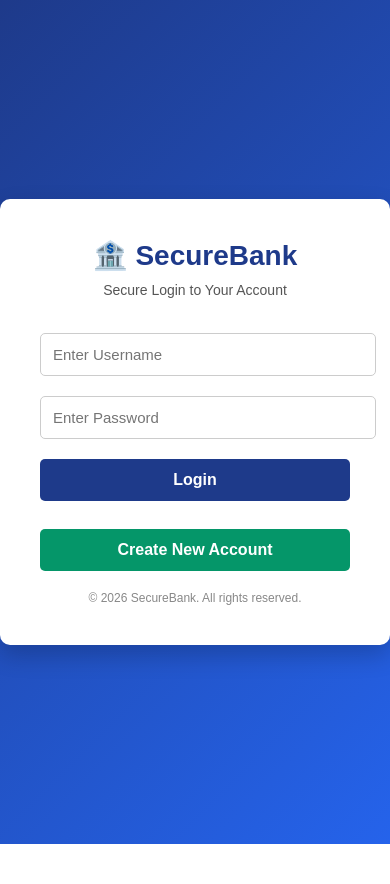
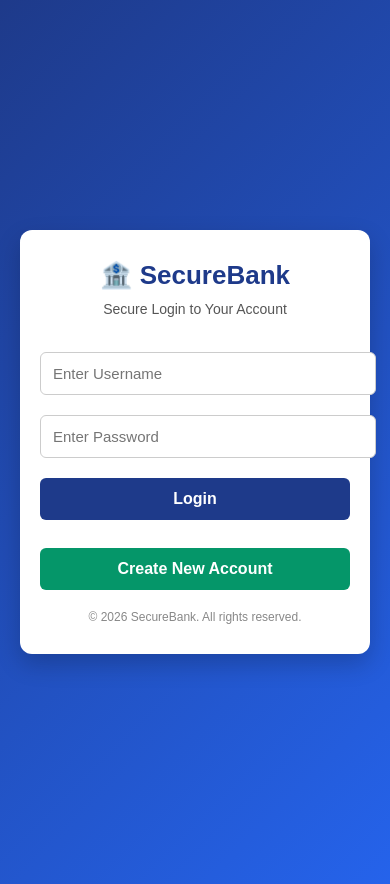
Before and after one commit to omkarshindeos2111-collab/SecureBank, a Flask app: page /login in a window 390 px wide. Before the commit the page ends 844 px from the top, so only its background shows below. Run offline with Flask 3, Linux system fonts and the light colour scheme.

Commit message:
Fixed login mobile responsiveness

```diff
--- a/templates/login.html
+++ b/templates/login.html
@@ -2,6 +2,7 @@
 <html lang="en">
 <head>
 <meta charset="UTF-8">
+<meta name="viewport" content="width=device-width, initial-scale=1.0">
 <title>SecureBank Login</title>
 
 <style>
@@ -10,27 +11,27 @@ body{
     margin:0;
     font-family: Arial, Helvetica, sans-serif;
     background: linear-gradient(135deg, #1e3a8a, #2563eb);
-    height:100vh;
+    min-height:100vh;
     display:flex;
     justify-content:center;
     align-items:center;
+    padding:20px; /* prevents edge sticking on mobile */
 }
 
 /* Login container */
 .login-container{
-
     background:white;
     padding:40px;
-    width:350px;
-    border-radius:10px;
+    width:100%;
+    max-width:400px;  /* instead of fixed 350px */
+    border-radius:12px;
     box-shadow:0 10px 25px rgba(0,0,0,0.2);
     text-align:center;
 }
 
 /* Bank logo/title */
 .bank-title{
-
-    font-size:28px;
+    font-size:26px;
     font-weight:bold;
     color:#1e3a8a;
     margin-bottom:10px;
@@ -38,7 +39,6 @@ body{
 
 /* Subtitle */
 .subtitle{
-
     color:#555;
     margin-bottom:25px;
     font-size:14px;
@@ -46,24 +46,22 @@ body{
 
 /* Inputs */
 input{
-
     width:100%;
     padding:12px;
     margin:10px 0;
     border:1px solid #ccc;
-    border-radius:5px;
+    border-radius:6px;
     font-size:15px;
 }
 
 /* Button */
 button{
-
     width:100%;
     padding:12px;
     background:#1e3a8a;
     color:white;
     border:none;
-    border-radius:5px;
+    border-radius:6px;
     font-size:16px;
     font-weight:bold;
     cursor:pointer;
@@ -76,10 +74,16 @@ button:hover{
 
 /* Footer */
 .footer{
-
     margin-top:20px;
     font-size:12px;
     color:#888;
+}
+
+/* Extra mobile tuning */
+@media (max-width:480px){
+    .login-container{
+        padding:30px 20px;
+    }
 }
 
 </style>
```
